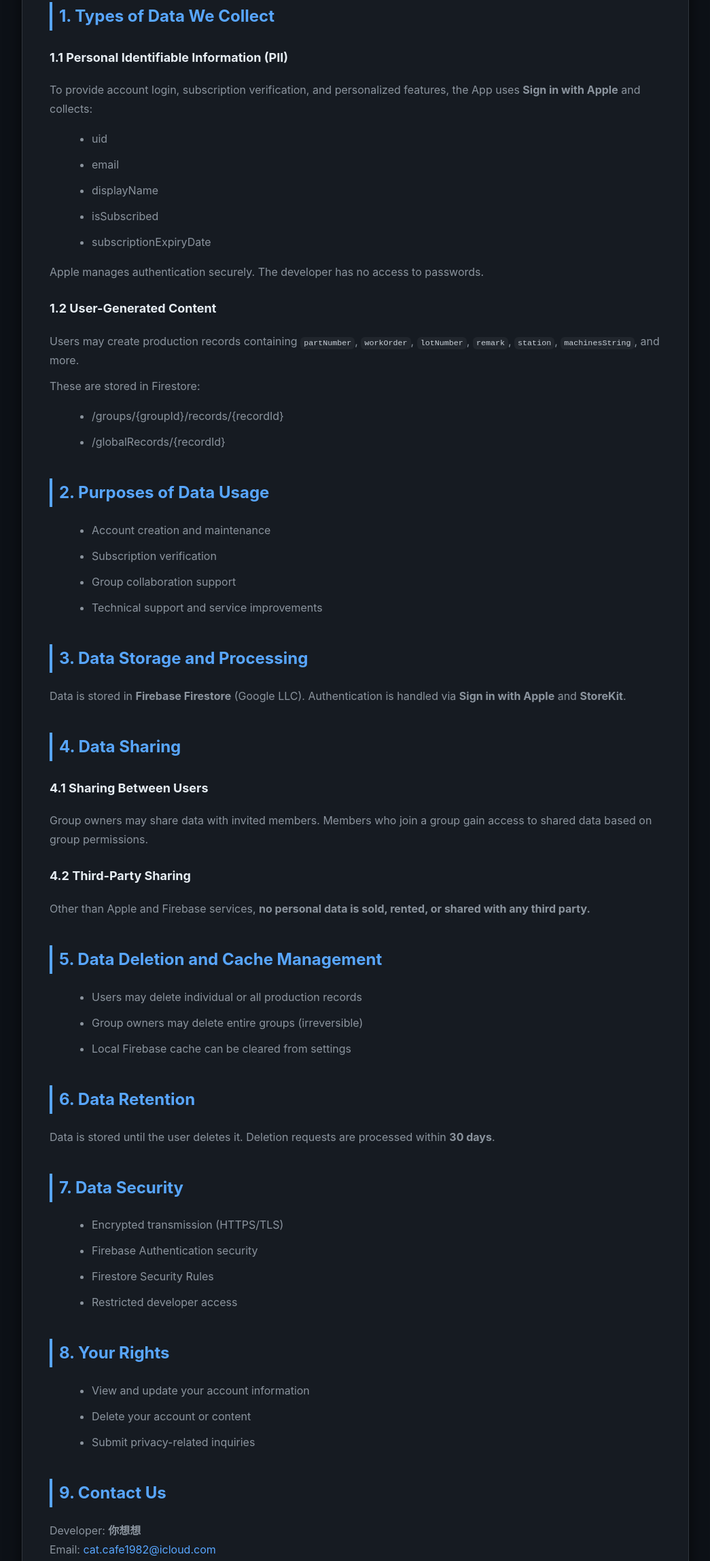
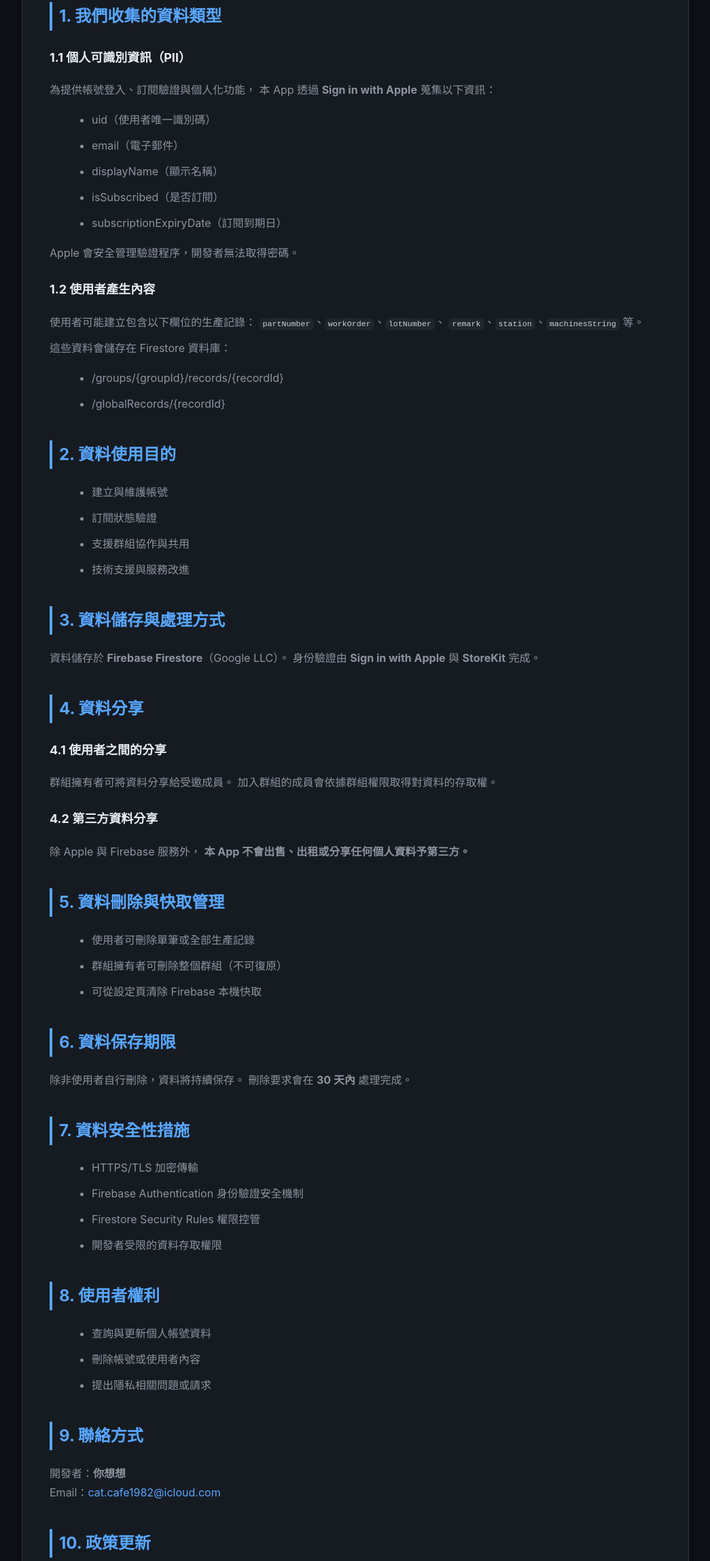
Before and after one commit to CatCafe1982/QingTsaiWipV2, a plain HTML site: page index.html in a window 1280 px wide. Shown: the part 230-2527 px from the top of the page at 68% size, without its empty margins (117-1162 px from the left). Drawn offline with Linux system fonts and the light colour scheme.

Commit message:
Translate Privacy Policy to Traditional Chinese

```diff
--- a/index.html
+++ b/index.html
@@ -1,9 +1,9 @@
 <!DOCTYPE html>
-<html lang="en">
+<html lang="zh-TW">
 <head>
 <meta charset="UTF-8">
 <meta name="viewport" content="width=device-width, initial-scale=1.0">
-<title>Privacy Policy – QingTsaiWip V2</title>
+<title>隱私權政策 – QingTsaiWip V2</title>
 
 <style>
     :root {
@@ -100,105 +100,105 @@
 <body>
 <div class="container">
 
-<h1>Privacy Policy – QingTsaiWip V2</h1>
-<p class="meta"><strong>Last Updated:</strong> November 12, 2025</p>
+<h1>隱私權政策 – QingTsaiWip V2</h1>
+<p class="meta"><strong>最後更新日期：</strong>2025 年 11 月 12 日</p>
 
-<h2>1. Types of Data We Collect</h2>
+<h2>1. 我們收集的資料類型</h2>
 
-<h3>1.1 Personal Identifiable Information (PII)</h3>
+<h3>1.1 個人可識別資訊（PII）</h3>
 <p>
-To provide account login, subscription verification, and personalized features,
-the App uses <strong>Sign in with Apple</strong> and collects:
+為提供帳號登入、訂閱驗證與個人化功能，
+本 App 透過 <strong>Sign in with Apple</strong> 蒐集以下資訊：
 </p>
 
 <ul>
-  <li>uid</li>
-  <li>email</li>
-  <li>displayName</li>
-  <li>isSubscribed</li>
-  <li>subscriptionExpiryDate</li>
+  <li>uid（使用者唯一識別碼）</li>
+  <li>email（電子郵件）</li>
+  <li>displayName（顯示名稱）</li>
+  <li>isSubscribed（是否訂閱）</li>
+  <li>subscriptionExpiryDate（訂閱到期日）</li>
 </ul>
 
-<p>Apple manages authentication securely. The developer has no access to passwords.</p>
+<p>Apple 會安全管理驗證程序，開發者無法取得密碼。</p>
 
-<h3>1.2 User-Generated Content</h3>
+<h3>1.2 使用者產生內容</h3>
 <p>
-Users may create production records containing
-<code>partNumber</code>, <code>workOrder</code>, <code>lotNumber</code>,
-<code>remark</code>, <code>station</code>, <code>machinesString</code>, and more.
+使用者可能建立包含以下欄位的生產記錄：
+<code>partNumber</code>、<code>workOrder</code>、<code>lotNumber</code>、
+<code>remark</code>、<code>station</code>、<code>machinesString</code> 等。
 </p>
 
-<p>These are stored in Firestore:</p>
+<p>這些資料會儲存在 Firestore 資料庫：</p>
 <ul>
   <li>/groups/{groupId}/records/{recordId}</li>
   <li>/globalRecords/{recordId}</li>
 </ul>
 
-<h2>2. Purposes of Data Usage</h2>
+<h2>2. 資料使用目的</h2>
 <ul>
-  <li>Account creation and maintenance</li>
-  <li>Subscription verification</li>
-  <li>Group collaboration support</li>
-  <li>Technical support and service improvements</li>
+  <li>建立與維護帳號</li>
+  <li>訂閱狀態驗證</li>
+  <li>支援群組協作與共用</li>
+  <li>技術支援與服務改進</li>
 </ul>
 
-<h2>3. Data Storage and Processing</h2>
+<h2>3. 資料儲存與處理方式</h2>
 <p>
-Data is stored in <strong>Firebase Firestore</strong> (Google LLC).
-Authentication is handled via <strong>Sign in with Apple</strong> and <strong>StoreKit</strong>.
+資料儲存於 <strong>Firebase Firestore</strong>（Google LLC）。
+身份驗證由 <strong>Sign in with Apple</strong> 與 <strong>StoreKit</strong> 完成。
 </p>
 
-<h2>4. Data Sharing</h2>
+<h2>4. 資料分享</h2>
 
-<h3>4.1 Sharing Between Users</h3>
+<h3>4.1 使用者之間的分享</h3>
 <p>
-Group owners may share data with invited members.
-Members who join a group gain access to shared data based on group permissions.
+群組擁有者可將資料分享給受邀成員。
+加入群組的成員會依據群組權限取得對資料的存取權。
 </p>
 
-<h3>4.2 Third-Party Sharing</h3>
+<h3>4.2 第三方資料分享</h3>
 <p>
-Other than Apple and Firebase services,
-<strong>no personal data is sold, rented, or shared with any third party.</strong>
+除 Apple 與 Firebase 服務外，
+<strong>本 App 不會出售、出租或分享任何個人資料予第三方。</strong>
 </p>
 
-<h2>5. Data Deletion and Cache Management</h2>
+<h2>5. 資料刪除與快取管理</h2>
 <ul>
-  <li>Users may delete individual or all production records</li>
-  <li>Group owners may delete entire groups (irreversible)</li>
-  <li>Local Firebase cache can be cleared from settings</li>
+  <li>使用者可刪除單筆或全部生產記錄</li>
+  <li>群組擁有者可刪除整個群組（不可復原）</li>
+  <li>可從設定頁清除 Firebase 本機快取</li>
 </ul>
 
-<h2>6. Data Retention</h2>
+<h2>6. 資料保存期限</h2>
 <p>
-Data is stored until the user deletes it.
-Deletion requests are processed within <strong>30 days</strong>.
+除非使用者自行刪除，資料將持續保存。
+刪除要求會在 <strong>30 天內</strong> 處理完成。
 </p>
 
-<h2>7. Data Security</h2>
+<h2>7. 資料安全性措施</h2>
 <ul>
-  <li>Encrypted transmission (HTTPS/TLS)</li>
-  <li>Firebase Authentication security</li>
-  <li>Firestore Security Rules</li>
-  <li>Restricted developer access</li>
+  <li>HTTPS/TLS 加密傳輸</li>
+  <li>Firebase Authentication 身份驗證安全機制</li>
+  <li>Firestore Security Rules 權限控管</li>
+  <li>開發者受限的資料存取權限</li>
 </ul>
 
-<h2>8. Your Rights</h2>
+<h2>8. 使用者權利</h2>
 <ul>
-  <li>View and update your account information</li>
-  <li>Delete your account or content</li>
-  <li>Submit privacy-related inquiries</li>
+  <li>查詢與更新個人帳號資料</li>
+  <li>刪除帳號或使用者內容</li>
+  <li>提出隱私相關問題或請求</li>
 </ul>
 
-<h2>9. Contact Us</h2>
+<h2>9. 聯絡方式</h2>
 <p>
-Developer: <strong>你想想</strong><br>
-Email: <a href="mailto:cat.cafe1982@icloud.com">cat.cafe1982@icloud.com</a>
+開發者：<strong>你想想</strong><br>
+Email：<a href="mailto:cat.cafe1982@icloud.com">cat.cafe1982@icloud.com</a>
 </p>
 
-<h2>10. Policy Updates</h2>
+<h2>10. 政策更新</h2>
 <p>
-Updated versions of this policy will be posted and take effect immediately.
+本政策若有更新，將立即公開並立即生效。
 </p>
 
 </div>
```
